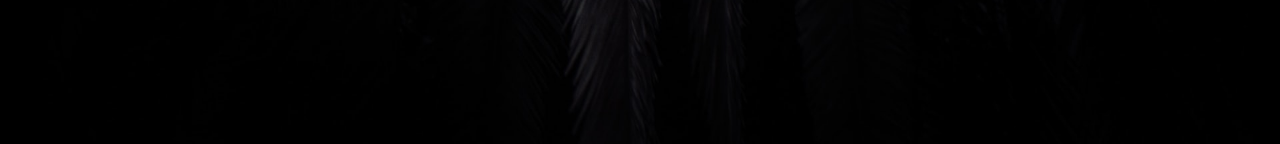
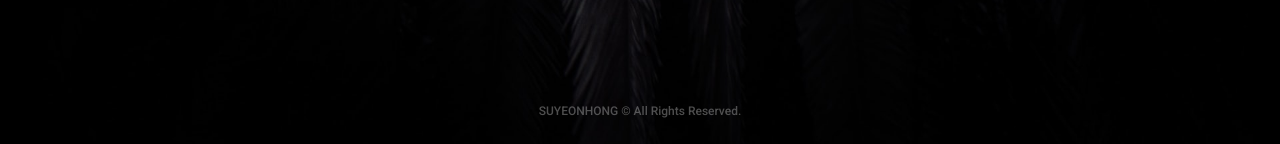
Before and after one commit to suyeon-hong/grid_design, a plain HTML site: page index.html in a window 1280 px wide. Shown: the part 1663-1807 px from the top of the page. Drawn offline with nearby package versions, Linux system fonts and the light colour scheme.

Commit message:
footer 디자인 추가

```diff
--- a/index.html
+++ b/index.html
@@ -123,7 +123,7 @@
         </section>
     </main>
     <footer id="footer">
-
+        <p>SUYEONHONG &copy; All Rights Reserved.</p>
     </footer>
 </body>
 </html>
--- a/scss/style.scss
+++ b/scss/style.scss
@@ -321,6 +321,16 @@ main{
 #footer{
     width: 100%;
     height: 150px;
+    display: flex;
+    justify-content: center;
+    align-items: flex-end;
+    padding-bottom: 30px;
+
+    p{
+        font: normal 12px/1 'Roboto';
+        color: #fff;
+        opacity: 0.3;
+    }
 }
 
 @media screen and (max-width: 1500px){
```
Also changed, not shown: css/style.css, 1 other file.
